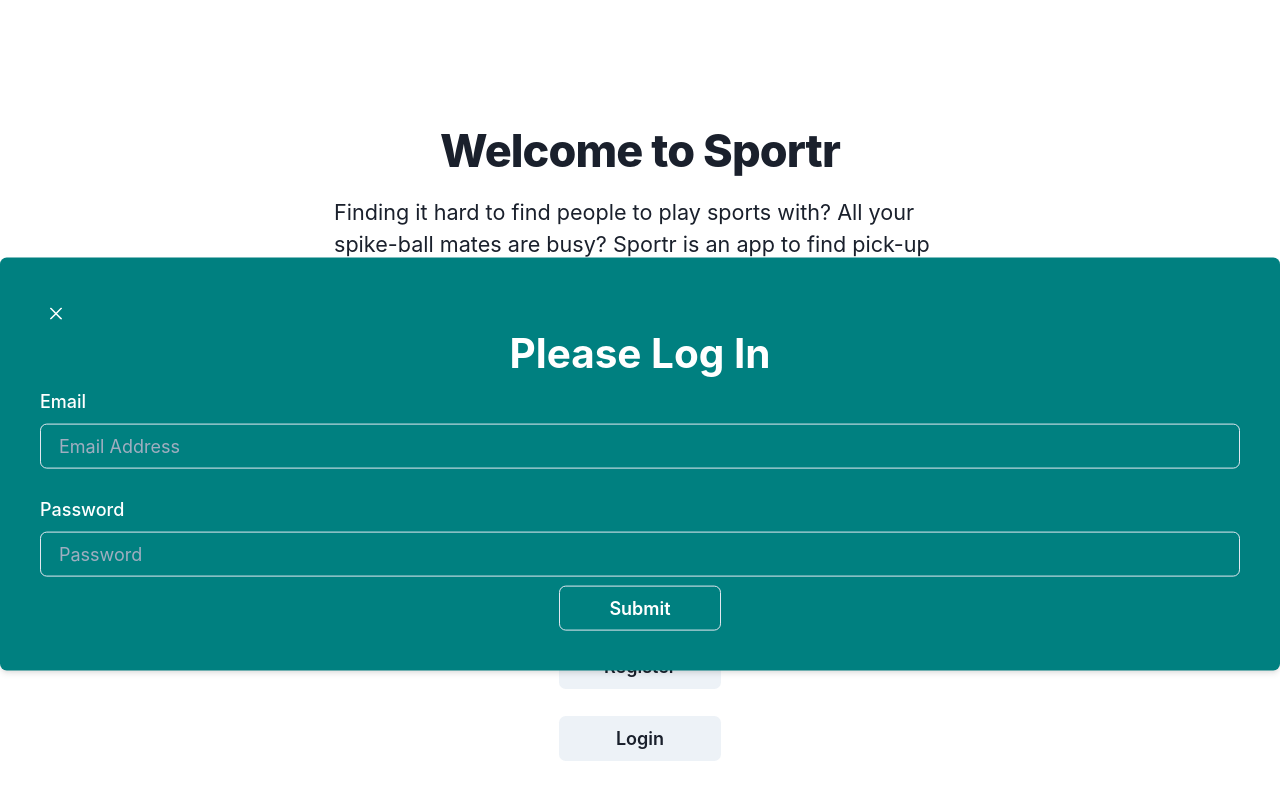
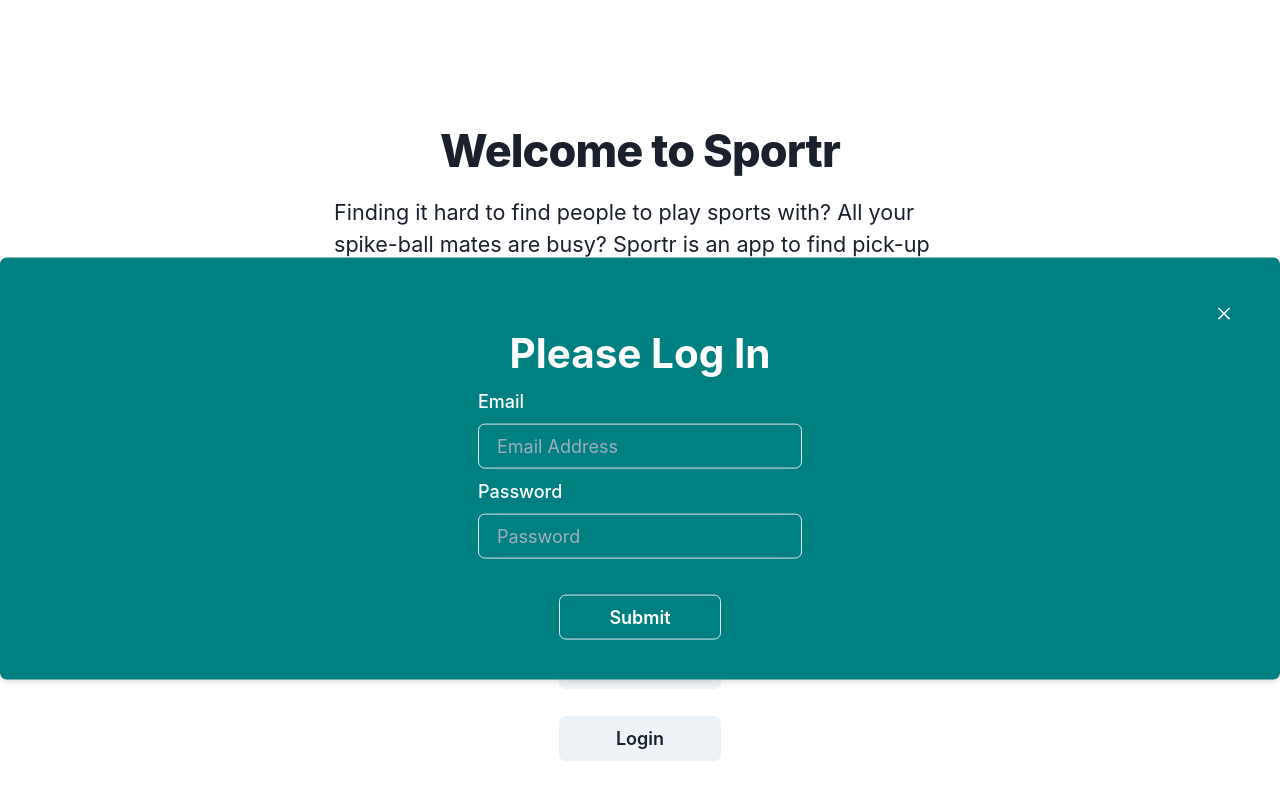
Before and after one commit to christopherdegroot/Sportr, a Next.js app: page / in a window 1280 px wide. Shown: the part 560-1360 px from the top of the page. Built offline with nearby package versions, Linux system fonts and the light colour scheme.

Commit message:
change login form on slide to be within container, limited width

```diff
--- a/components/LoginModule.js
+++ b/components/LoginModule.js
@@ -2,6 +2,7 @@ import Link from "next/link";
 import {
   CloseButton,
   ButtonGroup,
+  Container,
   Checkbox,
   Button,
   Select,
@@ -19,14 +20,13 @@ const LoginModule = (props) => {
   const onClose = props.onClose;
   return (
     <>
-      <CloseButton
-        onClick={() => {
-          onClose();
-        }}
-      ></CloseButton>
-      <VStack>
+    <VStack flexDirection='row-reverse'>
+      <CloseButton onClick={() => {onClose();}}></CloseButton>
+      </VStack>
+      <Container maxW="20em" flexDirection='column' justifyContent='center'>
+        <VStack flexDirection='column' >
           <Heading>Please Log In</Heading>
-        <SimpleGrid columns={1} rowGap={6} w="full">
+          <SimpleGrid columns={1} rowGap={2} w="full">
             <GridItem colSpan={2}>
               <FormControl>
                 <FormLabel>Email</FormLabel>
@@ -36,7 +36,7 @@ const LoginModule = (props) => {
             <GridItem colSpan={2}>
               <FormControl>
                 <FormLabel>Password</FormLabel>
-              <Input type="password" placeholder="Password" />
+                <Input marginBottom='1.5em' type="password" placeholder="Password" />
               </FormControl>
             </GridItem>
           </SimpleGrid>
@@ -46,6 +46,7 @@ const LoginModule = (props) => {
             </Button>
           </Link>
         </VStack>
+      </Container>
     </>
   );
 };
```
Lines whose indentation alone changed are shown as unchanged.
